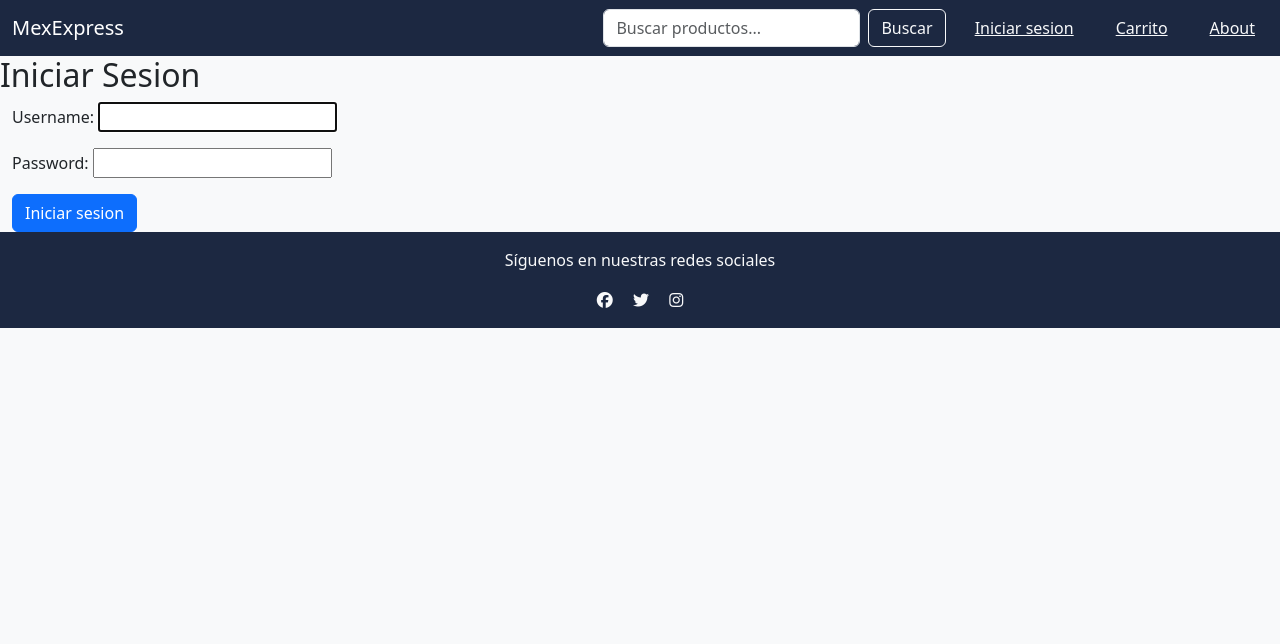
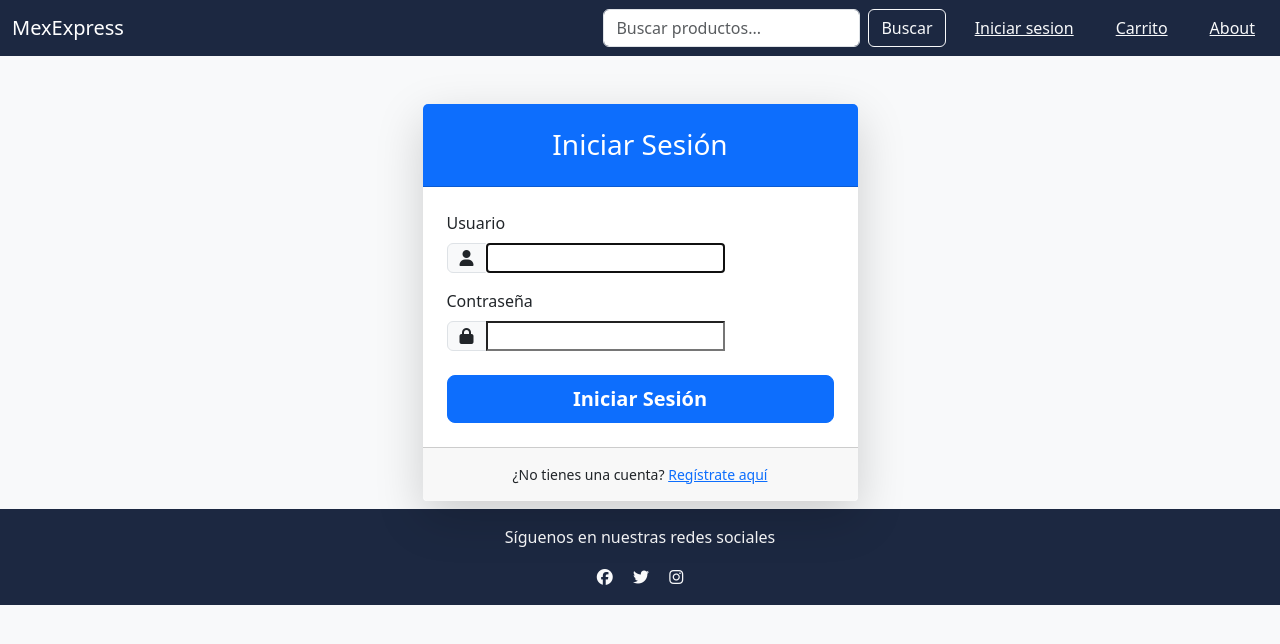
Before and after one commit to JoseChavarria24/MexExpress, a Django app: page /accounts/login/ in a window 1280 px wide. Shown: the top 644 px of the page. Run offline with Django 4.2, Linux system fonts and the light colour scheme; some libraries are stand-ins or nearby versions.

Commit message:
Estilos formulario

```diff
--- a/templates/registration/login.html
+++ b/templates/registration/login.html
@@ -1,11 +1,58 @@
 {% extends 'shopApp/base.html'%}
 {% block content %}
-<h2>Iniciar Sesion</h2>
-<div class="d-flex container-fluid">
-    <form method="POST">
-        {% csrf_token %}
-        {{ form.as_p }}
-        <button type="submit" class="btn btn-primary">Iniciar sesion</button>
-    </form>
+<div class="container">
+    <div class="row justify-content-center">
+        <div class="col-md-6 col-lg-5">
+            <div class="card shadow-lg border-0 rounded-lg mt-5">
+                <div class="card-header bg-primary text-white text-center py-4">
+                    <h3 class="mb-0">Iniciar Sesión</h3>
+                </div>
+                <div class="card-body p-4">
+                    <form method="POST">
+                        {% csrf_token %}
+                        {% if form.non_field_errors %}
+                            <div class="alert alert-danger">
+                                {% for error in form.non_field_errors %}
+                                    {{ error }}
+                                {% endfor %}
+                            </div>
+                        {% endif %}
+                        <div class="mb-3">
+                            <label for="{{ form.username.id_for_label }}" class="form-label">Usuario</label>
+                            <div class="input-group">
+                                <span class="input-group-text"><i class="fas fa-user"></i></span>
+                                {{ form.username }}
+                            </div>
+                            {% if form.username.errors %}
+                                <div class="text-danger">
+                                    {{ form.username.errors }}
+                                </div>
+                            {% endif %}
+                        </div>
+                        <div class="mb-4">
+                            <label for="{{ form.password.id_for_label }}" class="form-label">Contraseña</label>
+                            <div class="input-group">
+                                <span class="input-group-text"><i class="fas fa-lock"></i></span>
+                                {{ form.password }}
+                            </div>
+                            {% if form.password.errors %}
+                                <div class="text-danger">
+                                    {{ form.password.errors }}
+                                </div>
+                            {% endif %}
+                        </div>
+                        <div class="d-grid">
+                            <button type="submit" class="btn btn-primary btn-lg">Iniciar Sesión</button>
+                        </div>
+                    </form>
+                </div>
+                <div class="card-footer text-center py-3">
+                    <div class="small">
+                        ¿No tienes una cuenta? <a href="#" class="text-primary">Regístrate aquí</a>
+                    </div>
+                </div>
+            </div>
+        </div>
+    </div>
 </div>
 {% endblock %}
```
